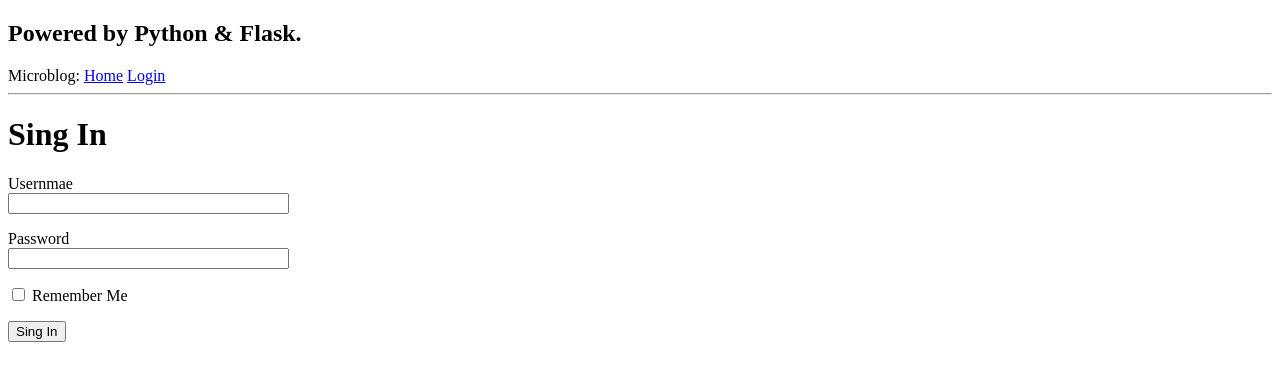
After one commit to tandyfor/flask_mega_tutorial, a Flask app: page /login in a window 1280 px wide. The commit adds this page. Shown: the top 381 px of the page. Run offline with Flask 3, Linux system fonts and the light colour scheme.

Commit message:
Chapter 3.

```diff
--- a/microblog/app/__init__.py
+++ b/microblog/app/__init__.py
@@ -1,3 +1,7 @@
 from flask import Flask
+from config import Config
+
 app = Flask(__name__)
+app.config.from_object(Config)
+
 from app import routes
--- /dev/null
+++ b/microblog/app/forms.py
@@ -0,0 +1,10 @@
+from flask_wtf import FlaskForm
+from wtforms import StringField, PasswordField, BooleanField, SubmitField
+from wtforms.validators import DataRequired
+
+
+class LoginForm(FlaskForm):
+    username = StringField('Usernmae', validators=[DataRequired()])
+    password = PasswordField('Password', validators=[DataRequired()])
+    remember_me = BooleanField('Remember Me')
+    submit = SubmitField('Sing In')
--- a/microblog/app/routes.py
+++ b/microblog/app/routes.py
@@ -1,5 +1,6 @@
-from flask import render_template
+from flask import render_template, flash, redirect, url_for
 from app import app
+from app.forms import LoginForm
 
 @app.route('/')
 @app.route('/index')
@@ -16,3 +17,11 @@ def index():
         }
     ]
     return render_template('index.html', title='Home', user=user, posts=posts)
+
+@app.route('/login', methods=['GET', 'POST'])
+def login():
+    form = LoginForm()
+    if form.validate_on_submit():
+        flash(f'Login requested for user {form.username.data}, remember_me={form.remember_me.data}')
+        return redirect(url_for('index'))
+    return render_template('login.html', title='Sing In', form=form)
--- a/microblog/app/templates/base.html
+++ b/microblog/app/templates/base.html
@@ -8,10 +8,22 @@
         {% endif %}
     </head>
     <body>
-        <h1>Hello, {{ user.username }}!</h1>
         <h2>Powered by Python & Flask.</h2>
-        <div>Microblog: <a href="/index">Home</a></div>
+        <div>
+            Microblog:
+            <a href="{{ url_for('index') }}">Home</a>
+            <a href="{{ url_for('login') }}">Login</a>
+        </div>
         <hr>
+        {% with messages = get_flashed_messages() %}
+            {% if messages %}
+                <ul>
+                    {% for message in messages %}
+                        <li>{{ message }}</li>
+                    {% endfor %}
+                </ul>
+            {% endif %}
+        {% endwith %}
         {% block content %}{% endblock%}
     </body>
 </html>
--- a/microblog/app/templates/index.html
+++ b/microblog/app/templates/index.html
@@ -1,5 +1,6 @@
 {% extends "base.html" %}
 {% block content%}
+    <h1>Hello, {{ user.username }}!</h1>
     {% for post in posts %}
         <div><p>{{post.author.username}} write: <b>{{ post.body }}</b></p></div>
     {% endfor %}
--- /dev/null
+++ b/microblog/app/templates/login.html
@@ -0,0 +1,24 @@
+{% extends "base.html" %}
+
+{% block content %}
+<h1>Sing In</h1>
+<form action="" method="post" novalidate>
+    {{ form.hidden_tag() }}
+    <p>
+        {{ form.username.label }}<br>
+        {{ form.username(size=32) }}
+        {% for error in form.username.errors %}
+            <span style="color: red;">[{{ error }}]</span>
+        {% endfor %}
+    </p>
+    <p>
+        {{ form.password.label }}<br>
+        {{ form.password(size=32) }}
+        {% for error in form.password.errors %}
+            <span style="color: red;">[{{ error }}]</span>
+        {% endfor %}
+    </p>
+    <p>{{ form.remember_me() }} {{ form.remember_me.label }}</p>
+    <p>{{ form.submit() }}</p>
+</form>
+{% endblock %}
--- /dev/null
+++ b/microblog/config.py
@@ -0,0 +1,4 @@
+import os
+
+class Config:
+    SECRET_KEY = os.environ.get('SECRET_KEY') or 'you-will-never-guess'
--- a/microblog/requirements.txt
+++ b/microblog/requirements.txt
@@ -1,3 +1,7 @@
 flask==3.1.0
+werkzeug==3.1.3
+jinja2==3.1.6
+flask-wtf==1.2.2
+wtforms==3.2.1
 python-dotenv==1.1.0
 ruff==0.11.3
```
